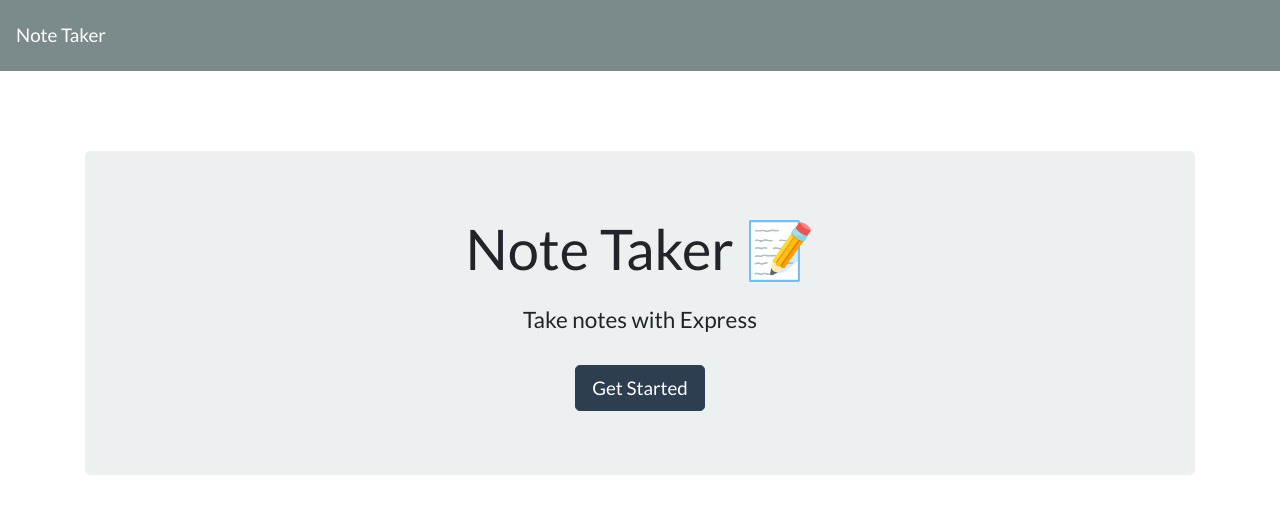
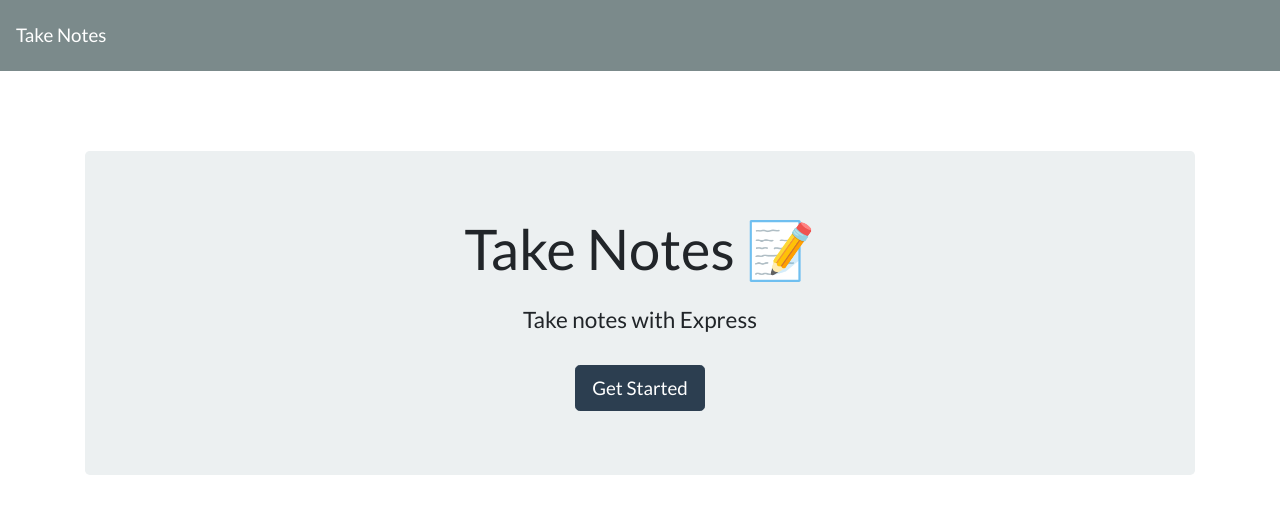
Before and after one commit to alkidavaci/take-notes, a website: page public/index.html in a window 1280 px wide. Drawn offline with nearby package versions, Linux system fonts and the light colour scheme; no server answers.

Commit message:
Change page title

```diff
--- a/public/index.html
+++ b/public/index.html
@@ -5,18 +5,18 @@
   <meta charset="UTF-8">
   <meta name="viewport" content="width=device-width, initial-scale=1.0">
   <meta http-equiv="X-UA-Compatible" content="ie=edge">
-  <title>Note Taker</title>
+  <title>Take Notes</title>
   <link rel="stylesheet" href="https://cdnjs.cloudflare.com/ajax/libs/bootswatch/4.1.3/flatly/bootstrap.min.css" />
 </head>
 
 <body>
   <nav class="navbar navbar-dark bg-dark">
-    <a class="navbar-brand" href="/">Note Taker
+    <a class="navbar-brand" href="/">Take Notes
     </a>
   </nav>
   <div class="container">
     <div style="margin-top: 80px;" class="jumbotron text-center">
-      <h1 class="display-4">Note Taker <span role="img" aria-label="Memo">📝</span></h1>
+      <h1 class="display-4">Take Notes <span role="img" aria-label="Memo">📝</span></h1>
       <h4 class="mt-4">Take notes with Express</h4>
       <a class="btn btn-primary btn-lg mt-4" href="/notes" role="button">Get Started</a>
     </div>
```
